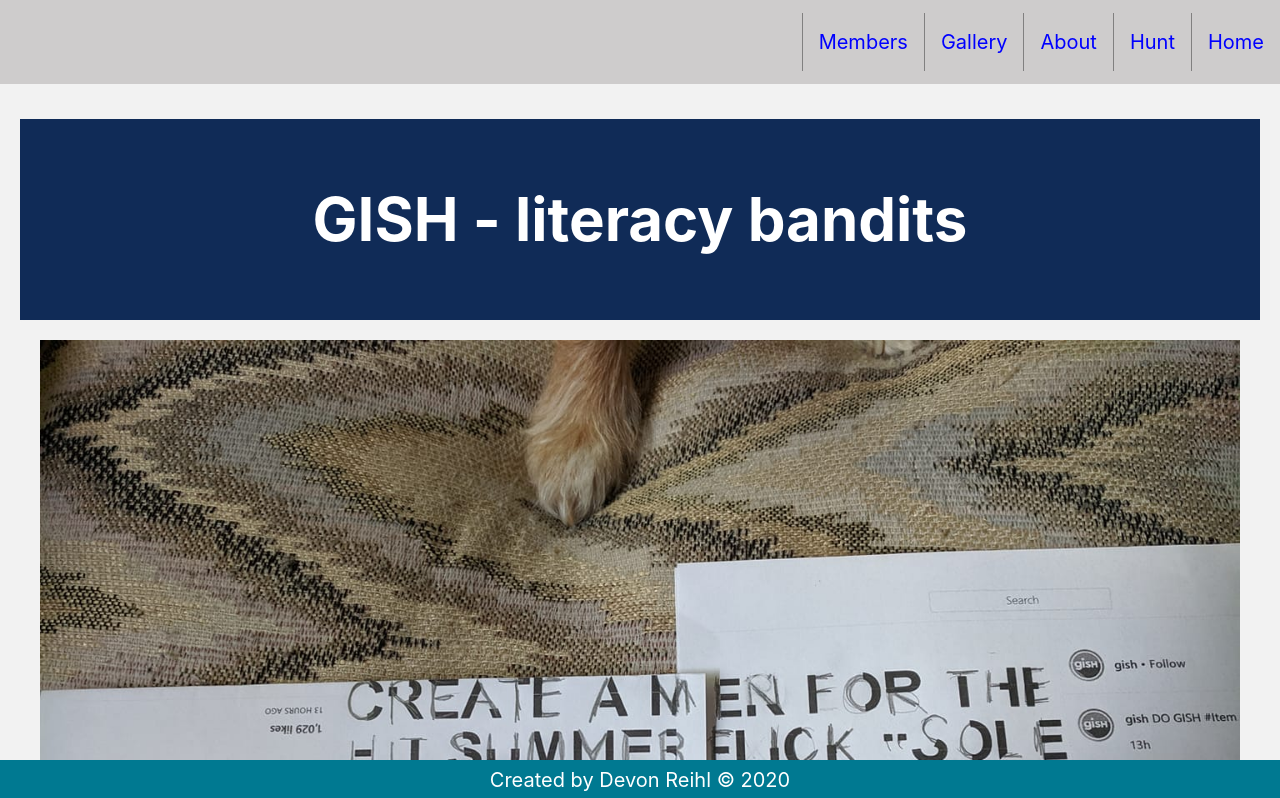
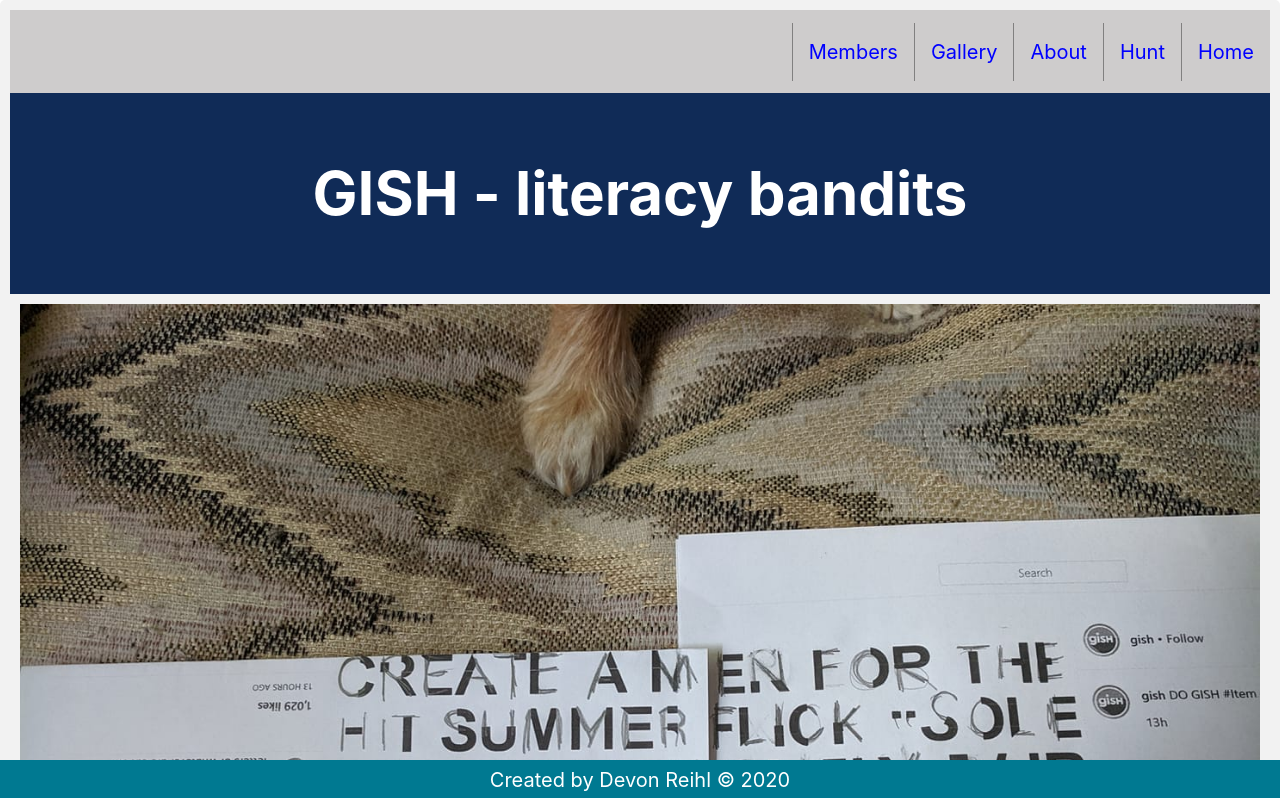
Before and after one commit to DevonReihl/Capstone1, a React (Create React App) app: page / in a window 1280 px wide. Shown: the top 798 px of the page. Built offline with nearby package versions, Linux system fonts and the light colour scheme; no server answers.

Commit message:
fixed nav and header

```diff
--- a/src/EditItem/EditItem.css
+++ b/src/EditItem/EditItem.css
@@ -26,5 +26,4 @@ input[type=submit]:hover {
 div {
   border-radius: 5px;
   background-color: #f2f2f2;
-  padding: 20px;
 }
--- a/src/EditMember/EditMember.css
+++ b/src/EditMember/EditMember.css
@@ -26,5 +26,5 @@ input[type=submit]:hover {
 div {
   border-radius: 5px;
   background-color: #f2f2f2;
-  padding: 20px;
+  padding: 10px;
 }
--- a/src/Header/Header.css
+++ b/src/Header/Header.css
@@ -11,7 +11,6 @@ body {
 }
 
 header {
-  margin-top: 8%;
   padding: 15px;
   width: 100%;
   text-align: center;
--- a/src/MainNav/MainNav.css
+++ b/src/MainNav/MainNav.css
@@ -4,11 +4,11 @@ nav{
 }
 
 nav {
-  position: fixed;
+  position: sticky;
   top: 0;
   left: 0;
   right: 0;
-  z-index: 10;
+
 }
 ul {
   list-style-type: none;
@@ -28,32 +28,10 @@ li a {
   display: block;
   color: #000052;
   text-align: center;
-  padding: 14px 16px;
+  padding: 10px;
   text-decoration: none;
 }
 
 li a:hover {
   background-color: #ddd;
 }
-
-@media screen and (max-width: 600px) {
-  nav li a:not(:first-child) {display: none;}
-  nav li a.icon {
-    float: right;
-    display: block;
-  }
-}
-
-@media screen and (max-width: 600px) {
-  nav li.responsive {position: relative;}
-  nav li.responsive .icon {
-    position: absolute;
-    right: 0;
-    top: 0;
-  }
-  nav li.responsive a {
-    float: none;
-    display: block;
-    text-align: left;
-  }
-}
```
